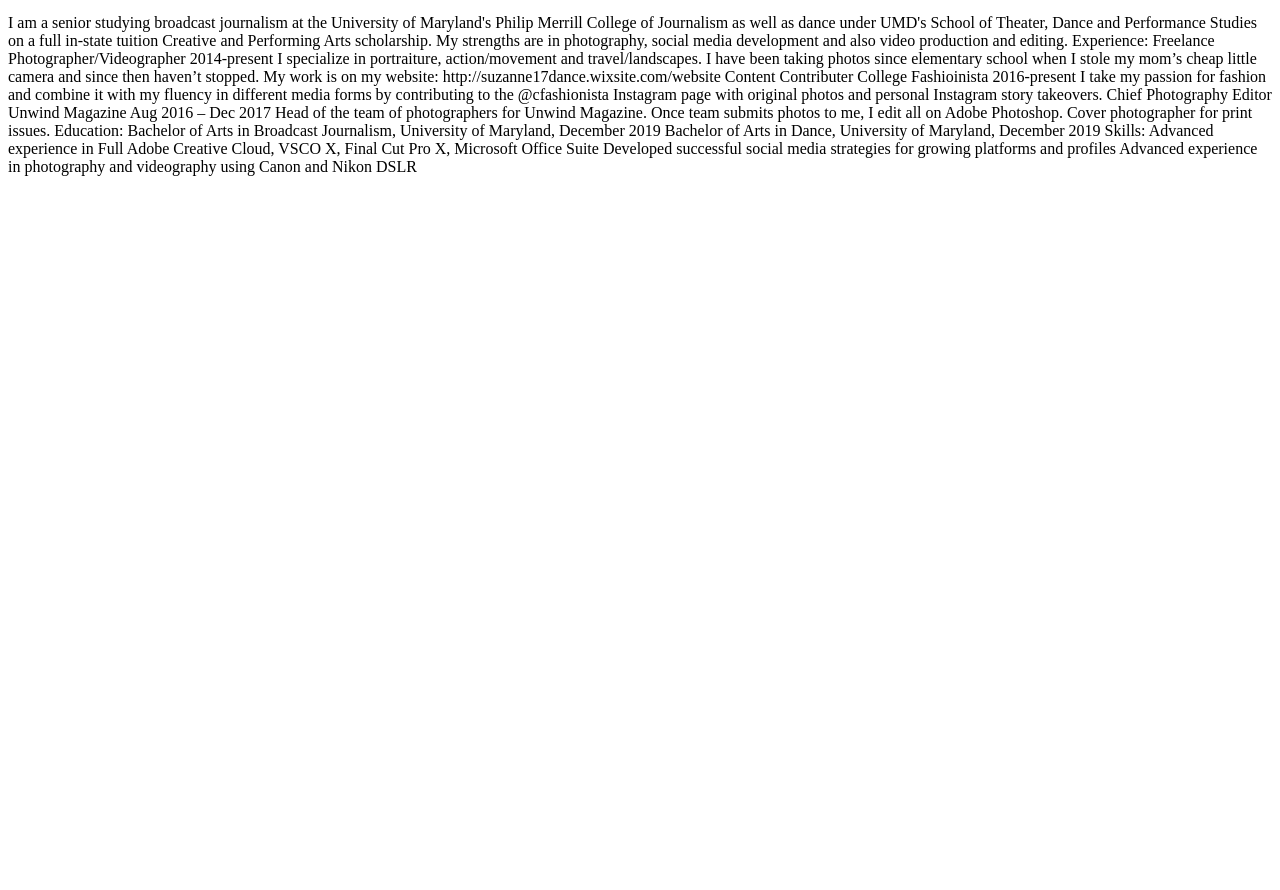
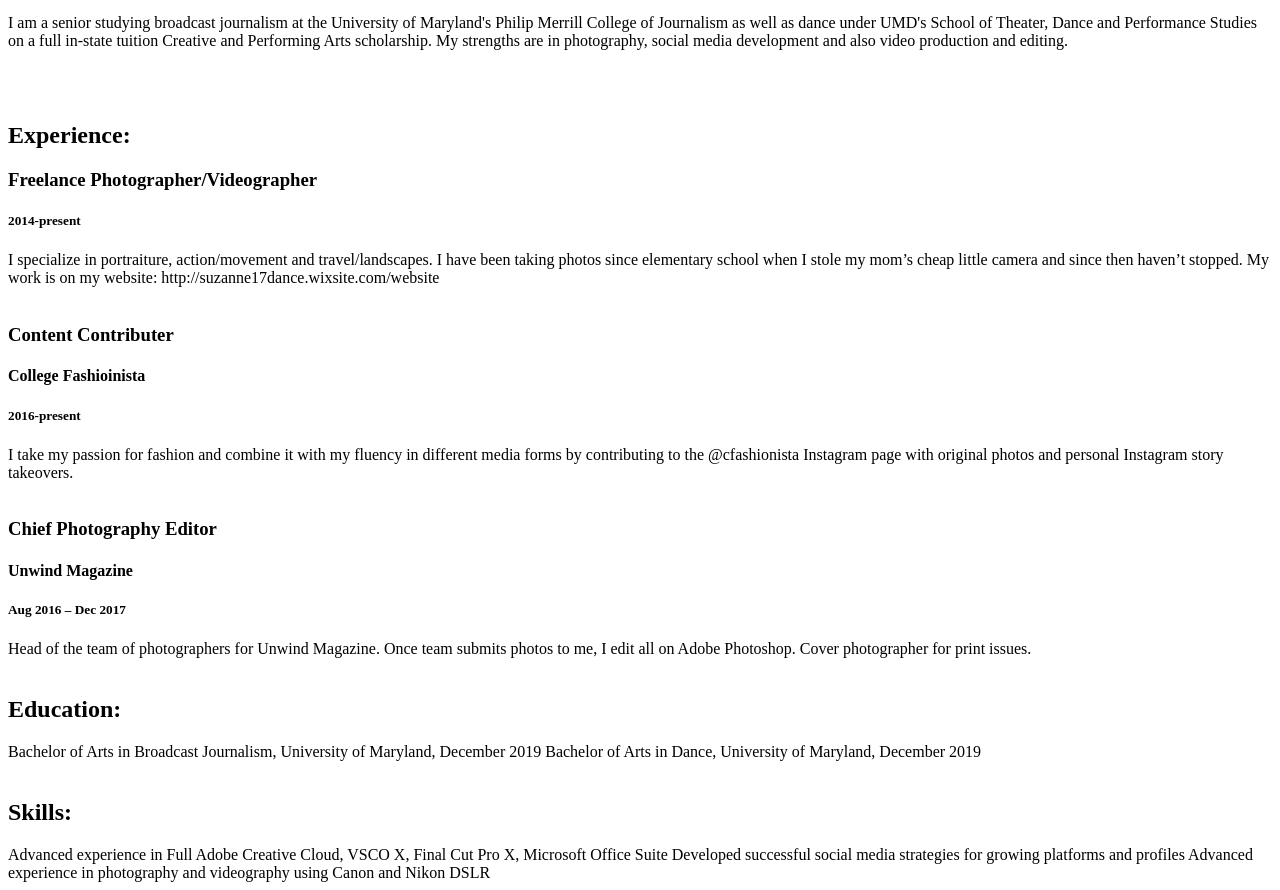
Before and after one commit to screedon17/Suzanne-Creedon-Jour352, a plain HTML site: page resume/index.html in a window 1280 px wide. Shown: the part 445-1335 px from the top of the page. Before the commit the page ends 800 px from the top, so only its background shows below. Drawn offline with Linux system fonts and the light colour scheme.

Commit message:
Update index.html
new5

```diff
--- a/resume/index.html
+++ b/resume/index.html
@@ -29,46 +29,53 @@ h1{
   <li><a href="https://github.com/screedon17">GitHub</a></li>
 </ul>
 
-I am a senior studying broadcast journalism at the University of Maryland's Philip Merrill College of Journalism as well as dance under UMD's School of Theater, Dance and Performance Studies on a full in-state tuition Creative and Performing Arts scholarship. My strengths are in photography, social media development and also video production and editing.
+<p>I am a senior studying broadcast journalism at the University of Maryland's Philip Merrill College of Journalism as well as dance under UMD's School of Theater, Dance and Performance Studies on a full in-state tuition Creative and Performing Arts scholarship. My strengths are in photography, social media development and also video production and editing.</p>
 
+<br>
+<br>
 
+<h2>Experience:</h2>
 
-Experience:
+<h3>Freelance Photographer/Videographer</h3>
 
-Freelance Photographer/Videographer
-
-2014-present
+<h5>2014-present</h5>
 
 I specialize in portraiture, action/movement and travel/landscapes. I have been taking photos since elementary school when I stole my mom’s cheap little camera and since then haven’t stopped. My work is on my website: http://suzanne17dance.wixsite.com/website
 
+<br>
+<br>
 
-Content Contributer
+<h3>Content Contributer</h3>
 
-College Fashioinista
+<h4>College Fashioinista</h4>
 
-2016-present
+<h5>2016-present</h5>
 
 I take my passion for fashion and combine it with my fluency in different media forms by contributing to the @cfashionista Instagram page with original photos and personal Instagram story takeovers.
 
+<br>
+<br>
 
+<h3>Chief Photography Editor</h3>
 
-Chief Photography Editor
+<h4>Unwind Magazine</h4>
 
-Unwind Magazine
-
-Aug 2016 – Dec 2017
+<h5>Aug 2016 – Dec 2017</h5>
 
 Head of the team of photographers for Unwind Magazine. Once team submits photos to me, I edit all on Adobe Photoshop. Cover photographer for print issues.
 
+<br>
+<br>
 
-
-Education:
+<h2>Education:</h2>
 
 Bachelor of Arts in Broadcast Journalism, University of Maryland, December 2019
 Bachelor of Arts in Dance, University of Maryland, December 2019
 
+<br>
+<br>
 
-Skills:
+<h2>Skills:</h2>
 
 Advanced experience in Full Adobe Creative Cloud, VSCO X, Final Cut Pro X, Microsoft Office Suite
 
```
